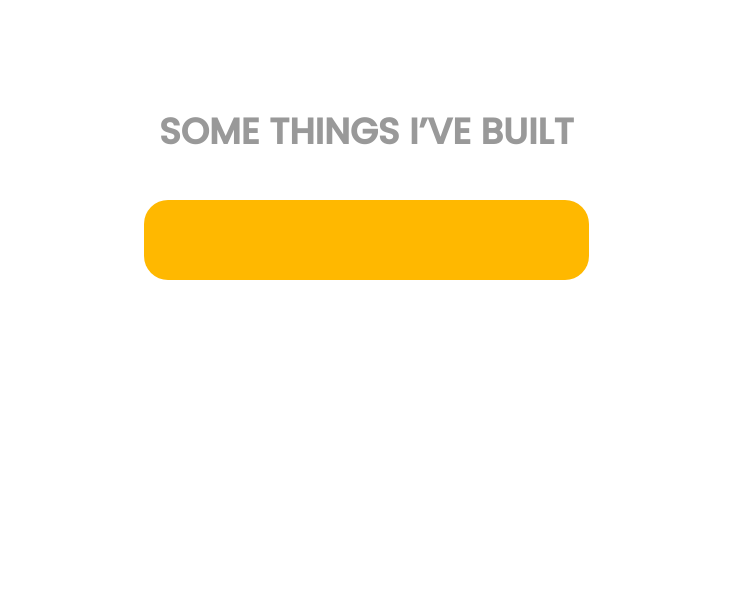
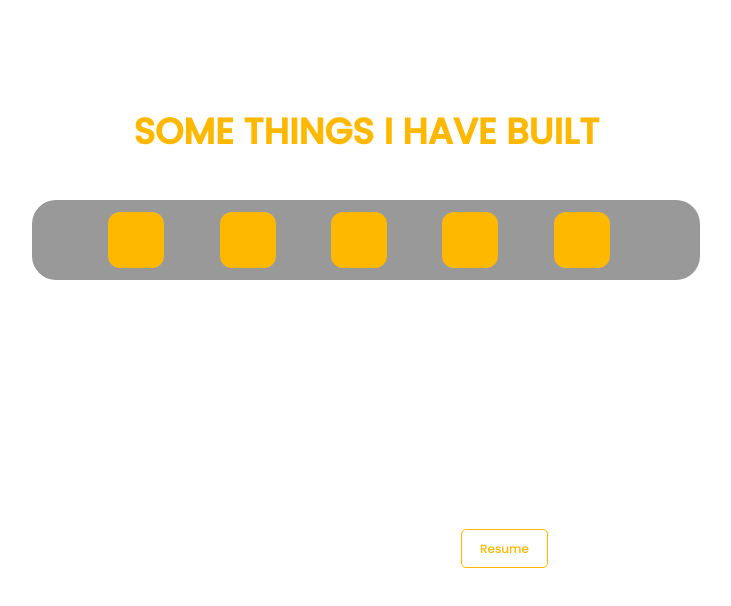
Before and after one commit to hsbysddq/portfolio, a React (Create React App) app: page /project in a window 1280 px wide. Shown: the top 606 px of the page, without its empty margins (255-986 px from the left). Built offline with nearby package versions, Linux system fonts and the light colour scheme.

Commit message:
add button experience

```diff
--- a/src/Pages/Project.jsx
+++ b/src/Pages/Project.jsx
@@ -1,15 +1,45 @@
+import resume from "../img/resume.pdf"
 import React from "react"
 
 const Project = () => {
   return (
     <div className="pl-44 pt-28 w-10/12" id="project">
-      <div className=" text-[#999999] font-poppins">
+      <div className=" text-[#ffb800] font-poppins">
         <h1 className="text-4xl font-bold uppercase text-center pb-12">
-          Some Things I’ve Built
+          Some Things I have Built
         </h1>
 
-        <div className="mb-96 flex justify-center">
-          <div className="bg-[#ffb800] h-20 w-6/12 rounded-3xl"></div>
+        <div className="mb-16 flex justify-center">
+          <div className="bg-[#999999] h-20 w-9/12 rounded-3xl ">
+            <div className="grid grid-flow-col w-10/12 mx-16">
+              <div className="bg-[#ffb800] rounded-xl h-14 w-14 m-3"></div>
+              <div className="bg-[#ffb800] rounded-xl h-14 w-14 m-3"></div>
+              <div className="bg-[#ffb800] rounded-xl h-14 w-14 m-3"></div>
+              <div className="bg-[#ffb800] rounded-xl h-14 w-14 m-3"></div>
+              <div className="bg-[#ffb800] rounded-xl h-14 w-14 m-3"></div>
+            </div>
+          </div>
+        </div>
+      </div>
+
+      <div className="flex">
+        <div className="w-7/12 h-56 bg-white mb-16 rounded-lg"></div>
+        <div className="w-5/12 text-white h-56  font-poppins ml-14">
+          <h1 className="items-center text-2xl font-semibold">JUDUL PROJEK</h1>
+          <p className="text-sm mt-4 mb-6">
+            Lorem ipsum dolor, sit amet consectetur adipisicing elit. Voluptate
+            reiciendis, iure fugit cum expedita itaque illo consequuntur animi
+            eius error voluptatibus, asperiores necessitatibus possimus modi
+            culpa ipsum magnam sapiente libero magni.
+          </p>
+          <a
+            href={resume}
+            target="_blank"
+            rel="noreferrer"
+            className="text-xs text-[#ffb800] outline outline-offset-2 outline-1 rounded-sm px-4 py-2"
+          >
+            Resume
+          </a>
         </div>
       </div>
     </div>
```
